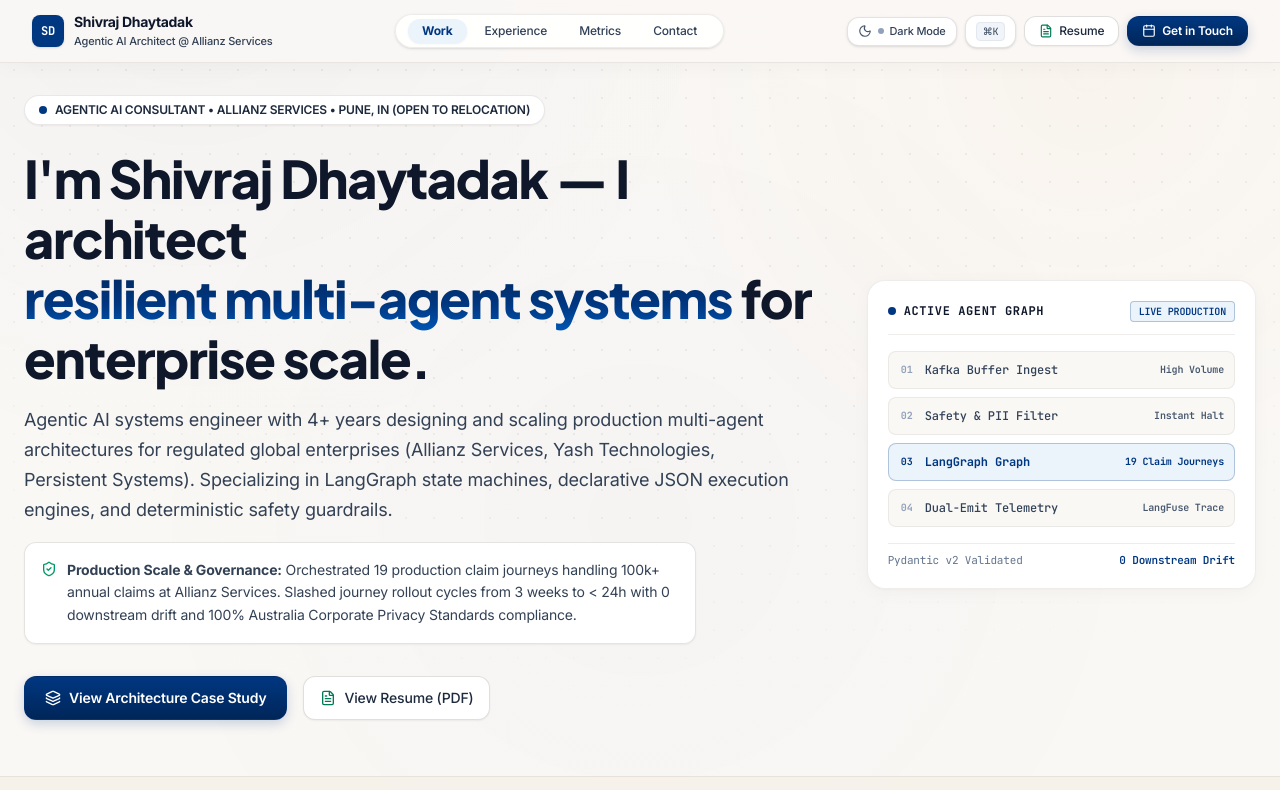
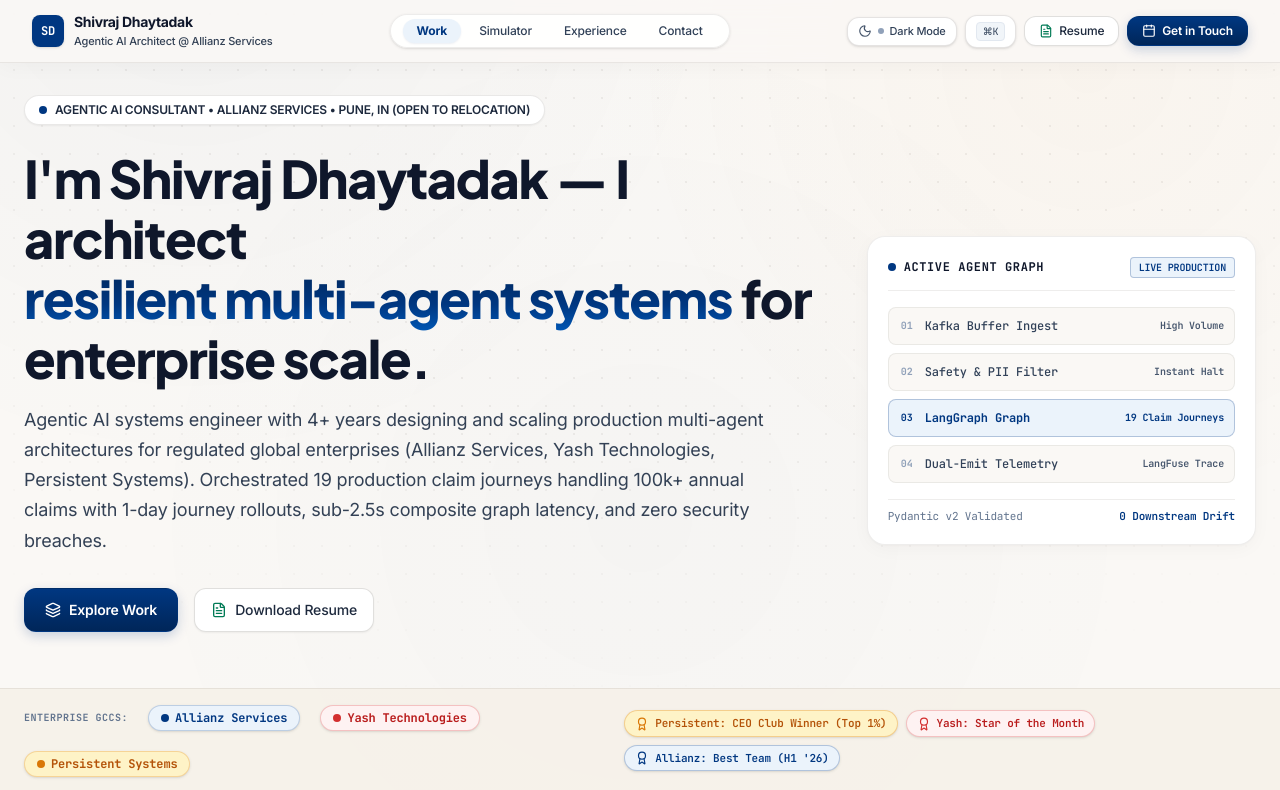
Before and after one commit to Shivraj-Dhaytadak/Shivraj-Dhaytadak.github.io, a plain HTML site: page index.html in a window 1280 px wide. Shown: the top 790 px of the page. Drawn offline with nearby package versions, Linux system fonts and the light colour scheme.

Commit message:
feat: update navigation accessibility, refresh hero content, and add simulator link to nav

```diff
--- a/app.js
+++ b/app.js
@@ -1336,8 +1336,10 @@ function initScrollSpy() {
                 navLinks.forEach(link => {
                     if (link.getAttribute("href") === `#${activeId}`) {
                         link.classList.add("nav-link-active");
+                        link.setAttribute("aria-current", "true");
                     } else {
                         link.classList.remove("nav-link-active");
+                        link.removeAttribute("aria-current");
                     }
                 });
             }
--- a/index.html
+++ b/index.html
@@ -89,10 +89,10 @@
                 aria-label="Main Navigation">
                 <a href="#case-study"
                     class="px-3.5 py-1 text-slate-700 hover:text-[#003781] transition-colors rounded-full hover:bg-[#EBF3FB] font-medium">Work</a>
+                <a href="#pipeline"
+                    class="px-3.5 py-1 text-slate-700 hover:text-[#003781] transition-colors rounded-full hover:bg-[#EBF3FB] font-medium">Simulator</a>
                 <a href="#career-timeline"
                     class="px-3.5 py-1 text-slate-700 hover:text-[#003781] transition-colors rounded-full hover:bg-[#EBF3FB] font-medium">Experience</a>
-                <a href="#recruiter-snapshot"
-                    class="px-3.5 py-1 text-slate-700 hover:text-[#003781] transition-colors rounded-full hover:bg-[#EBF3FB] font-medium">Metrics</a>
                 <a href="#contact"
                     class="px-3.5 py-1 text-slate-700 hover:text-[#003781] transition-colors rounded-full hover:bg-[#EBF3FB] font-medium">Contact</a>
             </nav>
@@ -159,16 +159,8 @@
                         <span class="text-gradient-allianz">resilient multi-agent systems</span> for enterprise scale.
                     </h1>
                     <p class="mt-4 text-base sm:text-lg text-slate-700 leading-relaxed max-w-2xl font-normal prose-measure">
-                        Agentic AI systems engineer with 4+ years designing and scaling production multi-agent architectures for regulated global enterprises (Allianz Services, Yash Technologies, Persistent Systems). Specializing in LangGraph state machines, declarative JSON execution engines, and deterministic safety guardrails.
-                    </p>
-                </div>
-
-                <!-- Production Scale & Governance Callout -->
-                <div class="hero-lens-card mt-4 p-4 rounded-xl max-w-2xl text-xs sm:text-sm leading-relaxed shadow-xs" aria-live="polite">
-                    <div class="flex items-start gap-2.5">
-                        <i data-lucide="shield-check" class="w-4 h-4 text-emerald-600 shrink-0 mt-0.5" aria-hidden="true"></i>
-                        <span><strong>Production Scale &amp; Governance:</strong> Orchestrated 19 production claim journeys handling 100k+ annual claims at Allianz Services. Slashed journey rollout cycles from 3 weeks to &lt; 24h with 0 downstream drift and 100% Australia Corporate Privacy Standards compliance.</span>
-                    </div>
+                        Agentic AI systems engineer with 4+ years designing and scaling production multi-agent architectures for regulated global enterprises (Allianz Services, Yash Technologies, Persistent Systems). Orchestrated 19 production claim journeys handling 100k+ annual claims with 1-day journey rollouts, sub-2.5s composite graph latency, and zero security breaches.
+                    </p>
                 </div>
 
                 <!-- Unified Hero CTAs: Exactly 2 Choices (Zero Decision Paralysis) -->
@@ -178,7 +170,7 @@
                         class="px-5 py-2.5 rounded-xl btn-shimmer-primary text-white font-semibold text-sm flex items-center gap-2 cursor-pointer shadow-lg shadow-[#003781]/25 touch-target"
                         title="Explore Flagship Architecture Case Study">
                         <i data-lucide="layers" class="w-4 h-4 shrink-0" aria-hidden="true"></i>
-                        <span>View Architecture Case Study</span>
+                        <span>Explore Work</span>
                     </a>
 
                     <!-- Secondary Action: Open Resume in New Tab -->
@@ -186,7 +178,7 @@
                         class="px-4 py-2.5 rounded-xl bg-white hover:bg-slate-50 text-slate-800 hover:text-[#003781] border border-[rgba(40,30,20,0.14)] font-medium text-sm flex items-center gap-2 transition-all shadow-xs touch-target"
                         title="View Shivraj Dhaytadak Resume PDF in new tab">
                         <i data-lucide="file-text" class="w-4 h-4 text-emerald-700 shrink-0" aria-hidden="true"></i>
-                        <span>View Resume (PDF)</span>
+                        <span>Download Resume</span>
                     </a>
                 </div>
             </div>
@@ -479,7 +471,7 @@
                     </div>
                     <a href="workflow.html" target="_blank"
                         class="text-xs font-medium text-[#003781] hover:text-[#002659] flex items-center gap-1.5 self-start sm:self-auto"
-                        aria-label="Launch interactive simulator in new window">
+                        aria-label="Launch interactive simulator in new window" rel="noopener noreferrer">
                         <span>Launch Interactive Simulator</span>
                         <i data-lucide="external-link" class="w-3.5 h-3.5" aria-hidden="true"></i>
                     </a>
@@ -649,7 +641,7 @@
 
                                 <div class="pt-3 border-t border-slate-800 flex items-center justify-between text-xs">
                                     <span class="text-[11px] text-slate-400 font-mono">Tech: LangGraph + Azure AI Foundry (GPT-5.4)</span>
-                                    <a href="workflow.html" target="_blank" class="text-[#38BDF8] hover:text-[#7DD3FC] font-medium flex items-center gap-1 text-xs transition-colors">
+                                    <a href="workflow.html" target="_blank" class="text-[#38BDF8] hover:text-[#7DD3FC] font-medium flex items-center gap-1 text-xs transition-colors" rel="noopener noreferrer">
                                         <span>Launch Interactive Simulator</span> <i data-lucide="arrow-right" class="w-3 h-3" aria-hidden="true"></i>
                                     </a>
                                 </div>
```
